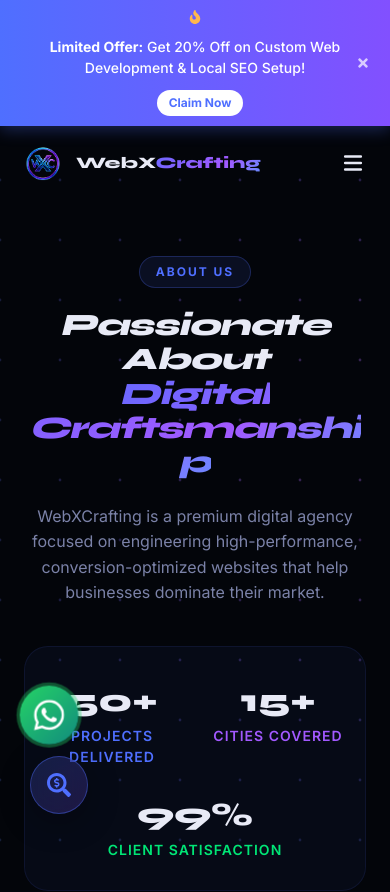
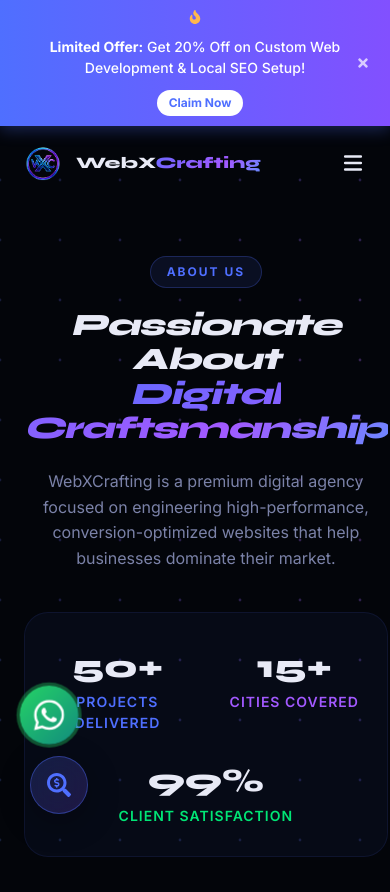
Before and after one commit to webxcrafting07/webxcrafting, a Next.js app: page /about in a window 390 px wide. Shown: the top 892 px of the page. Built offline with nearby package versions, Linux system fonts and the light colour scheme.

Commit message:
Reduce font size of About page heading to prevent awkward word breaks

```diff
--- a/app/about/AboutClient.tsx
+++ b/app/about/AboutClient.tsx
@@ -74,7 +74,7 @@ export default function AboutClient() {
         <div style={{ textAlign: "center", marginBottom: 80 }}>
           <FadeUp>
             <div className="section-label" style={{ margin: '0 auto 20px' }}>About Us</div>
-            <h1 style={{ fontFamily: 'Syne', fontSize: 'clamp(30px, 8vw, 72px)', fontWeight: 800, fontStyle: 'italic', marginBottom: 24, lineHeight: 1.1, letterSpacing: '-1px', wordBreak: 'break-word', overflowWrap: 'break-word' }}>
+            <h1 style={{ fontFamily: 'Syne', fontSize: 'clamp(24px, 8vw, 72px)', fontWeight: 800, fontStyle: 'italic', marginBottom: 24, lineHeight: 1.1, letterSpacing: '-1px' }}>
               Passionate About <br />
               <span className="grad-text">Digital Craftsmanship</span>
             </h1>
```
